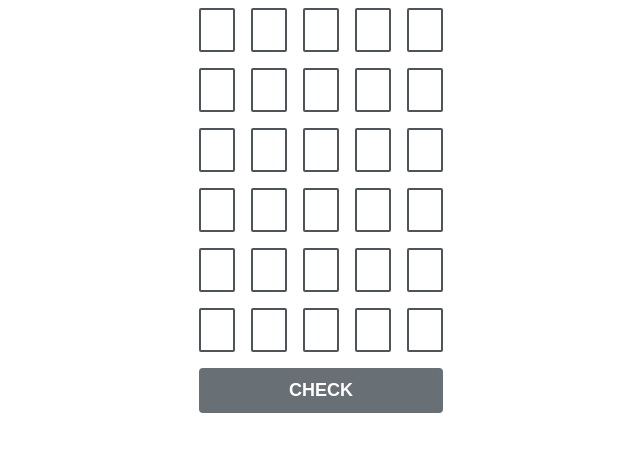
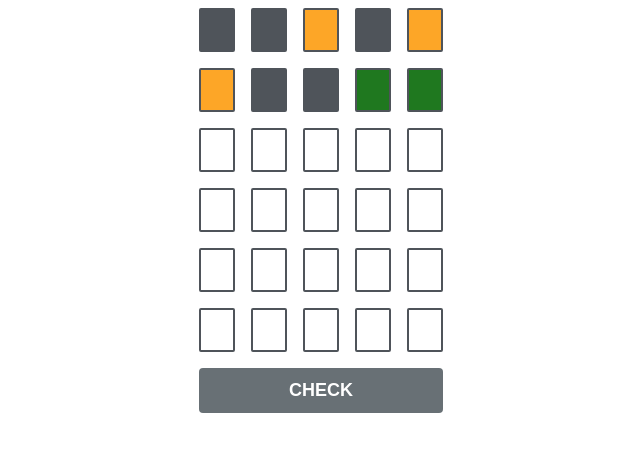
Before and after one commit to maggiewiseman/wordle, a plain HTML site: page index.html in a window 1280 px wide. Shown: the whole page, without its empty margins (319-959 px from the left). Drawn offline with Linux system fonts and the light colour scheme.

Commit message:
got double letters working. tests wip

```diff
--- a/index.html
+++ b/index.html
@@ -132,6 +132,21 @@
   </div>
 </body>
 <script>
+  const Helpers = {
+    intersection(arr1, arr2) {
+      return arr1.filter(x => arr2.includes(x));
+    },
+    difference(arr1, arr2) {
+      return arr1.filter(x => !arr2.includes(x));
+    },
+    equal(arr1, arr2) {
+      arr1.length === arr2.length &&
+      arr1.every(function (element) {
+        return arr2.includes(element);
+      });
+    }
+  }
+
   let app = {
     dictionary: [
       'tooth',
@@ -177,8 +192,20 @@
       'dream',
       'choir',
       'sugar',
-      'sweet'
+      'sweet',
+      'clown',
+      'rough',
+      'asset',
+      'scowl',
+      'opine',
+      'scoop',
+      'sling',
+      'smokey',
+      'showy',
+      'lunch',
+      'album'
     ],
+
     currentWord: "",
     submittedWordCount: 0,
     currentRowDomChildren: null,
@@ -237,10 +264,12 @@
       }
 
       app.setupForNextWord();
+      return result;
     },
 
     handlePotentialMatches(currentWordHash, letter, result) {
       let currWordIndexes = currentWordHash[letter];
+      console.log(currentWordHash)
       let answerIndexes = app.gameAnswerHash[letter];
 
       if (currWordIndexes.length == answerIndexes.length) {
@@ -251,9 +280,26 @@
           result[index] =  answerIndexes.includes(index) ? "CORRECT" : "WRONG_PLACE"
         })
       } else if (currWordIndexes.length > answerIndexes.length) {
+        let matchesFound = 0;
+        let nonMatchingIndexes = [];
         currWordIndexes.forEach(index => {
-          result[index] =  answerIndexes.includes(index) ? "CORRECT" : "INCORRECT"
+          //1, guessed 2,3
+          if (answerIndexes.includes(index)) {
+            result[index] = "CORRECT";
+            matchesFound += 1;
+          } else {
+            nonMatchingIndexes.push(index);
+            result[index] = "INCORRECT";
+          }
+
         })
+        if ( answerIndexes.length > matchesFound) {
+          let numberToUpdate = answerIndexes.length - matchesFound;
+          for(var i = 0; i < numberToUpdate; i++) {
+            result[nonMatchingIndexes[i]] = "WRONG_PLACE"
+          }
+        }
+
       } else {
         //more letters than guessed
         //2,4 only guessed 1
@@ -263,6 +309,7 @@
         })
       }
     },
+
     wordIsInDictionary() {
       console.log('this', this);
       return this.dictionary.indexOf(this.currentWord) > -1;
@@ -296,27 +343,27 @@
       this.currentRowDomChildren[index].className += ' wrong';
     },
 
-
     setupForNextWord() {
       if (this.submittedWordCount < 5) {
         this.submittedWordCount += 1;
         this.currentRowDomChildren = document.getElementsByClassName('word')[this.submittedWordCount].children;
         this.currentWord = "";
-        this.checkWordBtn.toggleAttribute('disabled');
+        this.checkWordBtn.setAttribute('disabled', '');
       }
     },
 
     checkWordLength() {
+      console.log(this.currentWord.length)
       if (this.currentWord.length == 5) {
-        this.checkWordBtn.toggleAttribute('disabled');
+        this.checkWordBtn.removeAttribute('disabled');
+      } else {
+        this.checkWordBtn.setAttribute('disabled', '');
       }
     },
 
-    setGameAnswer() {
-      this.gameAnswer = this.dictionary[Math.floor(Math.random() * this.dictionary.length)]
+    setGameAnswer(testWord=null) {
+      this.gameAnswer = testWord ? testWord : this.dictionary[Math.floor(Math.random() * this.dictionary.length)]
       this.gameAnswerHash = this.getLetterCountHash(this.gameAnswer);
-
-      console.log('ans', this.gameAnswer);
     },
 
     getLetterCountHash(word) {
@@ -334,28 +381,20 @@
       return wordHash
     },
 
-    // checkAnswer() {
-    //   let currentWordArr = this.currentWord.split("");
-    //   let result = {}
-    //   currentWordArr.forEach((letter, index) => {
-    //     result[
-    //   })
-
-
-    // },
-
-    // test() {
-    //   this.currentWord = "tooth";
-    //   this.gameAnswer = "photo";
-    //   this.setGameAnswerHash('photo');
-    //   let result = this.checkAnswer;
-    //   console.log(result);
-    // }
+    test(guess, answer, expectedResult) {
+      app.currentWord = guess;
+      app.setGameAnswer(answer);
+      let result = app.handleWordSubmission();
+      return Helpers.equal(result, expectedResult)
+    }
   }
 
   app.intialize();
 
-  // app.test();
+  app.test('scoop', 'opine', ['INCORRECT', 'INCORRECT', 'WRONG_PLACE', 'INCORRECT', 'WRONG_PLACE']);
+  app.test('there', 'stare', ['WRONG_PLACE', 'INCORRECT', 'INCORRECT', 'CORRECT', 'WRONG_PLACE']);
+
+
 
 
 </script>
```
